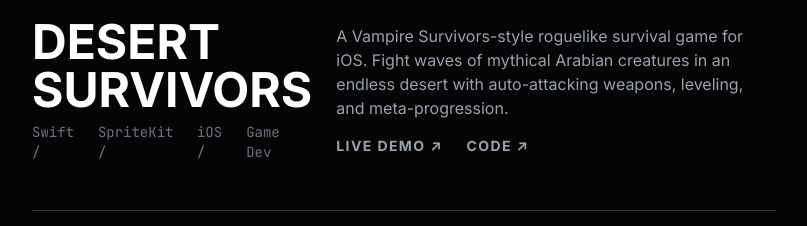
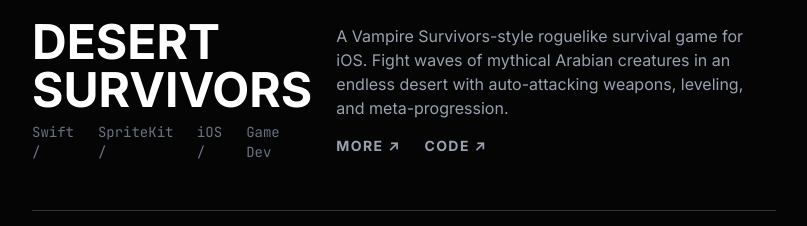
Before and after one commit to hamz1188/my-portfolio, a Next.js app: page / in a window 1280 px wide. Shown: the part 2785-3011 px from the top of the page, without its empty margins (408-1215 px from the left). Built offline with nearby package versions, Linux system fonts and the light colour scheme.

Commit message:
Change Desert Survivors link label from 'Live Demo' to 'More'

```diff
--- a/app/components/Projects.tsx
+++ b/app/components/Projects.tsx
@@ -42,7 +42,7 @@
                     <div className="flex gap-6 uppercase font-bold text-sm tracking-widest">
                       {project.demoLink && (
                         <a href={project.demoLink} target="_blank" rel="noopener noreferrer" className="hover:underline">
-                          Live Demo ↗
+                          {project.demoLabel || 'Live Demo'} ↗
                         </a>
                       )}
                       {project.codeLink && (
--- a/app/data/portfolio.ts
+++ b/app/data/portfolio.ts
@@ -7,6 +7,7 @@
   icon?: string;
   highlights?: string[];
   demoLink?: string;
+  demoLabel?: string;
   codeLink?: string;
   techStack?: string[];
 }
@@ -60,6 +61,7 @@
         'Built entirely with Claude Code',
       ],
       demoLink: 'https://desert-survivors.vercel.app/',
+      demoLabel: 'More',
       codeLink: 'https://github.com/hamz1188/DesertSurvivors',
     },
     {
```
